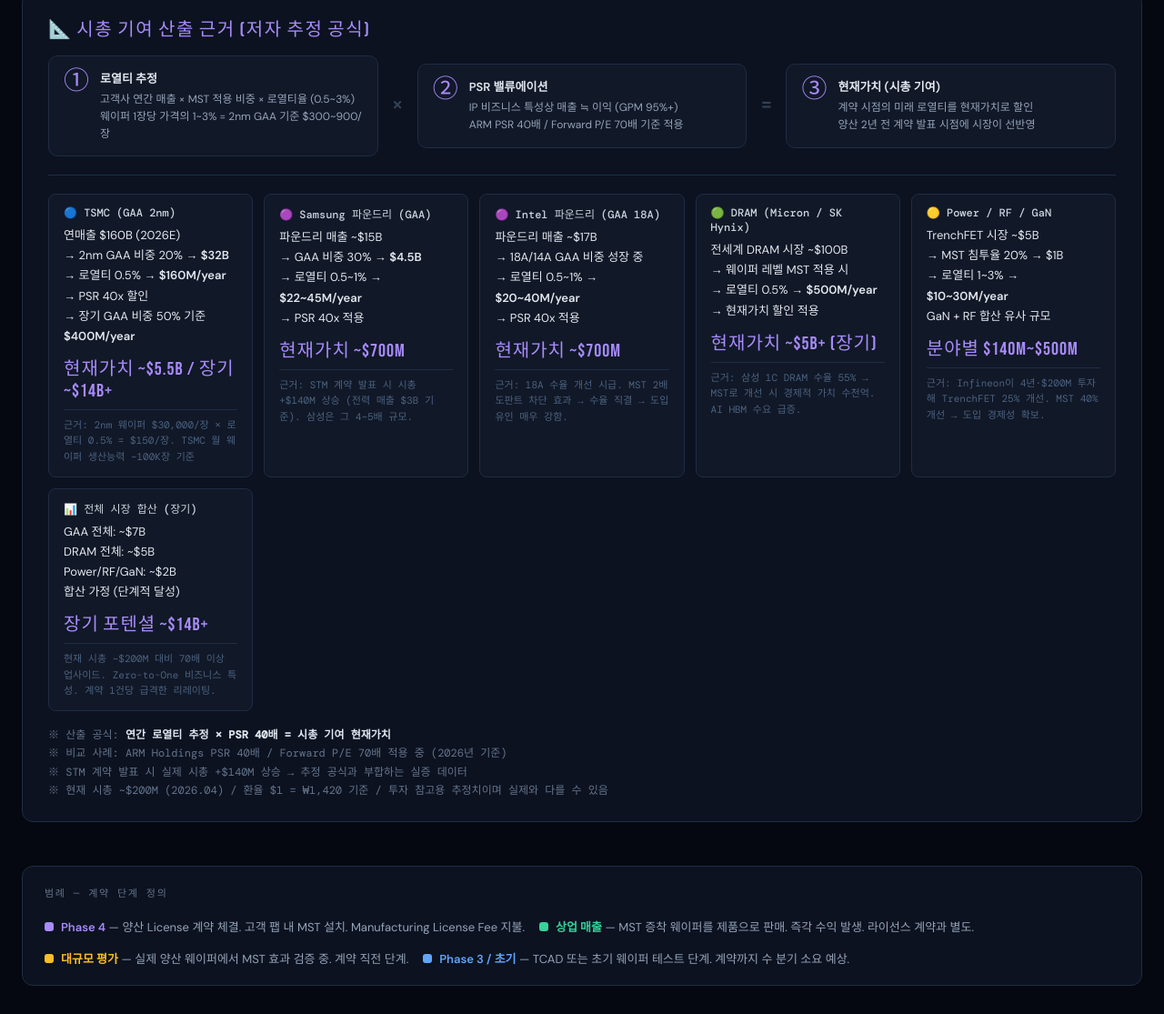
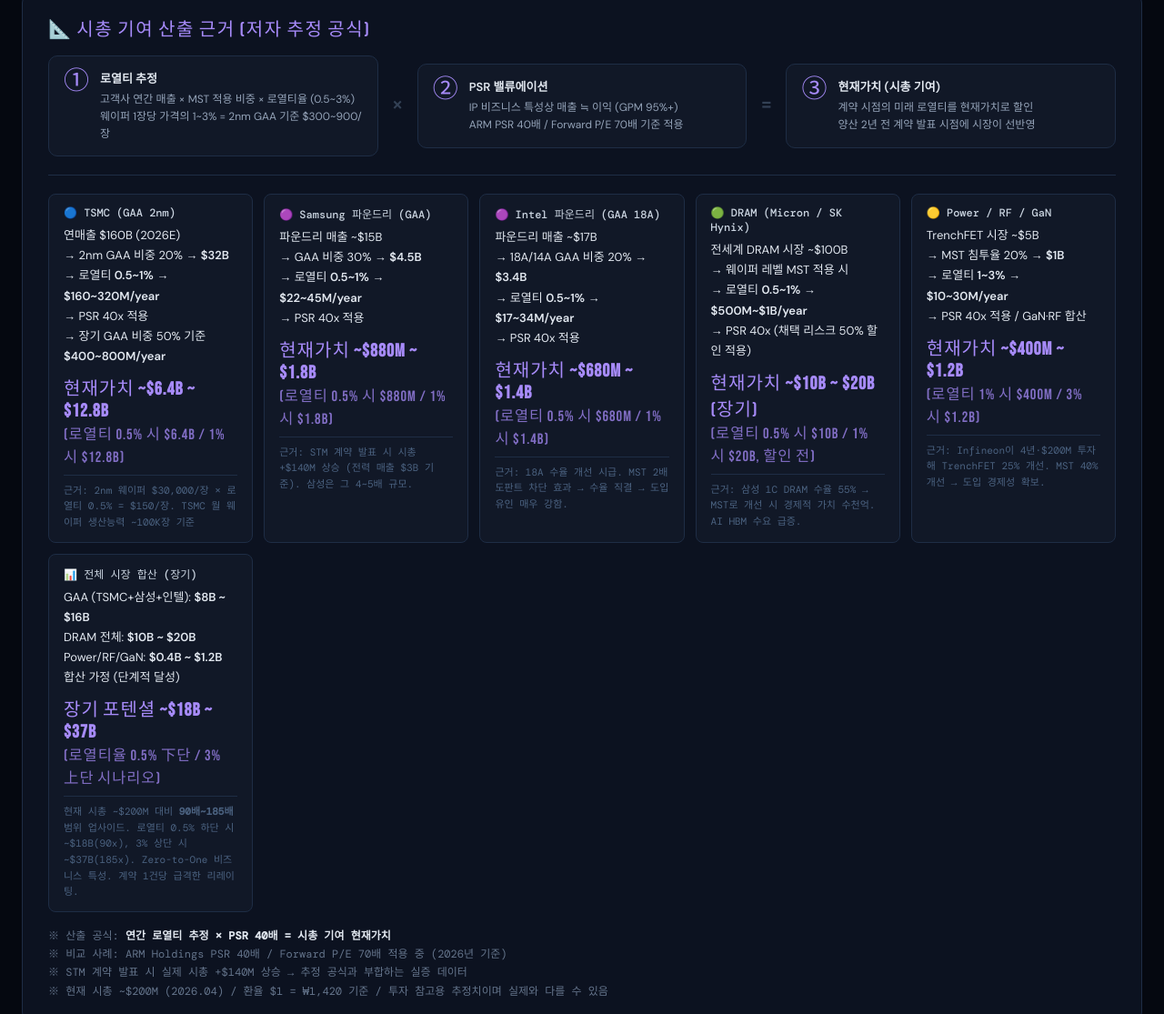
Before and after one commit to vsai260403-droid/ATOM, a plain HTML site: page atomera_pipeline.html in a window 1280 px wide. Shown: the part 3178-4293 px from the top of the page at 91% size. Drawn offline with nearby package versions, Linux system fonts and the light colour scheme.

Commit message:
Fix valuation: show min/max range for all market cap estimates

```diff
--- a/atomera_pipeline.html
+++ b/atomera_pipeline.html
@@ -1310,11 +1310,11 @@
         <div class="val-formula">
           연매출 $160B (2026E)<br>
           → 2nm GAA 비중 20% → <strong>$32B</strong><br>
-          → 로열티 0.5% → <strong>$160M/year</strong><br>
-          → PSR 40x 할인<br>
-          → 장기 GAA 비중 50% 기준 <strong>$400M/year</strong>
+          → 로열티 <strong>0.5~1%</strong> → <strong>$160~320M/year</strong><br>
+          → PSR 40x 적용<br>
+          → 장기 GAA 비중 50% 기준 <strong>$400~800M/year</strong>
         </div>
-        <div class="val-result">현재가치 ~$5.5B / 장기 ~$14B+</div>
+        <div class="val-result">현재가치 <strong>~$6.4B ~ $12.8B</strong><br><span style="font-size:0.82em;opacity:0.75">(로열티 0.5% 시 $6.4B / 1% 시 $12.8B)</span></div>
         <div class="val-basis">근거: 2nm 웨이퍼 $30,000/장 × 로열티 0.5% = $150/장. TSMC 월 웨이퍼 생산능력 ~100K장 기준</div>
       </div>
       <div class="val-item">
@@ -1322,21 +1322,21 @@
         <div class="val-formula">
           파운드리 매출 ~$15B<br>
           → GAA 비중 30% → <strong>$4.5B</strong><br>
-          → 로열티 0.5~1% → <strong>$22~45M/year</strong><br>
+          → 로열티 <strong>0.5~1%</strong> → <strong>$22~45M/year</strong><br>
           → PSR 40x 적용
         </div>
-        <div class="val-result">현재가치 ~$700M</div>
+        <div class="val-result">현재가치 <strong>~$880M ~ $1.8B</strong><br><span style="font-size:0.82em;opacity:0.75">(로열티 0.5% 시 $880M / 1% 시 $1.8B)</span></div>
         <div class="val-basis">근거: STM 계약 발표 시 시총 +$140M 상승 (전력 매출 $3B 기준). 삼성은 그 4~5배 규모.</div>
       </div>
       <div class="val-item">
         <div class="val-company">🟣 Intel 파운드리 (GAA 18A)</div>
         <div class="val-formula">
           파운드리 매출 ~$17B<br>
-          → 18A/14A GAA 비중 성장 중<br>
-          → 로열티 0.5~1% → <strong>$20~40M/year</strong><br>
+          → 18A/14A GAA 비중 20% → <strong>$3.4B</strong><br>
+          → 로열티 <strong>0.5~1%</strong> → <strong>$17~34M/year</strong><br>
           → PSR 40x 적용
         </div>
-        <div class="val-result">현재가치 ~$700M</div>
+        <div class="val-result">현재가치 <strong>~$680M ~ $1.4B</strong><br><span style="font-size:0.82em;opacity:0.75">(로열티 0.5% 시 $680M / 1% 시 $1.4B)</span></div>
         <div class="val-basis">근거: 18A 수율 개선 시급. MST 2배 도판트 차단 효과 → 수율 직결 → 도입 유인 매우 강함.</div>
       </div>
       <div class="val-item">
@@ -1344,33 +1344,33 @@
         <div class="val-formula">
           전세계 DRAM 시장 ~$100B<br>
           → 웨이퍼 레벨 MST 적용 시<br>
-          → 로열티 0.5% → <strong>$500M/year</strong><br>
-          → 현재가치 할인 적용
+          → 로열티 <strong>0.5~1%</strong> → <strong>$500M~$1B/year</strong><br>
+          → PSR 40x (채택 리스크 50% 할인 적용)
         </div>
-        <div class="val-result">현재가치 ~$5B+ (장기)</div>
+        <div class="val-result">현재가치 <strong>~$10B ~ $20B</strong> (장기)<br><span style="font-size:0.82em;opacity:0.75">(로열티 0.5% 시 $10B / 1% 시 $20B, 할인 전)</span></div>
         <div class="val-basis">근거: 삼성 1C DRAM 수율 55% → MST로 개선 시 경제적 가치 수천억. AI HBM 수요 급증.</div>
       </div>
       <div class="val-item">
         <div class="val-company">🟡 Power / RF / GaN</div>
         <div class="val-formula">
           TrenchFET 시장 ~$5B<br>
-          → MST 침투율 20% → $1B<br>
-          → 로열티 1~3% → <strong>$10~30M/year</strong><br>
-          GaN + RF 합산 유사 규모
+          → MST 침투율 20% → <strong>$1B</strong><br>
+          → 로열티 <strong>1~3%</strong> → <strong>$10~30M/year</strong><br>
+          → PSR 40x 적용 / GaN·RF 합산
         </div>
-        <div class="val-result">분야별 $140M~$500M</div>
+        <div class="val-result">현재가치 <strong>~$400M ~ $1.2B</strong><br><span style="font-size:0.82em;opacity:0.75">(로열티 1% 시 $400M / 3% 시 $1.2B)</span></div>
         <div class="val-basis">근거: Infineon이 4년·$200M 투자해 TrenchFET 25% 개선. MST 40% 개선 → 도입 경제성 확보.</div>
       </div>
       <div class="val-item">
         <div class="val-company">📊 전체 시장 합산 (장기)</div>
         <div class="val-formula">
-          GAA 전체: ~$7B<br>
-          DRAM 전체: ~$5B<br>
-          Power/RF/GaN: ~$2B<br>
+          GAA (TSMC+삼성+인텔): <strong>$8B ~ $16B</strong><br>
+          DRAM 전체: <strong>$10B ~ $20B</strong><br>
+          Power/RF/GaN: <strong>$0.4B ~ $1.2B</strong><br>
           합산 가정 (단계적 달성)
         </div>
-        <div class="val-result">장기 포텐셜 ~$14B+</div>
-        <div class="val-basis">현재 시총 ~$200M 대비 70배 이상 업사이드. Zero-to-One 비즈니스 특성. 계약 1건당 급격한 리레이팅.</div>
+        <div class="val-result">장기 포텐셜 <strong>~$18B ~ $37B</strong><br><span style="font-size:0.82em;opacity:0.75">(로열티율 0.5% 下단 / 3% 上단 시나리오)</span></div>
+        <div class="val-basis">현재 시총 ~$200M 대비 <strong>90배~185배</strong> 범위 업사이드. 로열티 0.5% 하단 시 ~$18B(90x), 3% 상단 시 ~$37B(185x). Zero-to-One 비즈니스 특성. 계약 1건당 급격한 리레이팅.</div>
       </div>
     </div>
     <div class="val-note">
```
